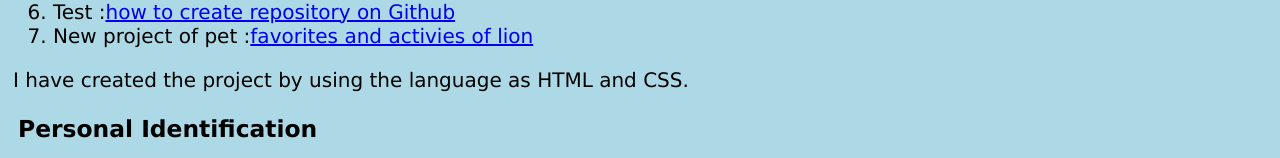
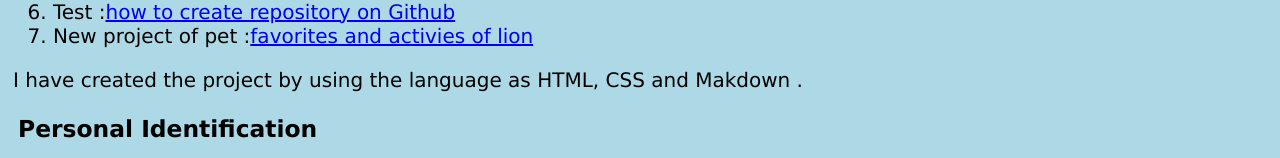
Before and after one commit to Perpetue/perpetue, a plain HTML site: page index1.html in a window 1280 px wide. Shown: the part 572-730 px from the top of the page. Drawn offline with Linux system fonts and the light colour scheme.

Commit message:
changed index.html to index1.html

```diff
--- a/index.html
+++ b/index1.html
@@ -25,7 +25,7 @@
                               <li>Test :<a href="https://github.com/Perpetue/test">how to create repository on Github</a></li>
                               <li>New project of pet :<a href="https://github.com/Perpetue/new">favorites and activies of lion</a></li>
                             </ol>
-                               <p>I have created the project by using the language as HTML and CSS.</p>
+                               <p>I have created the project by using the language as HTML, CSS and Makdown .</p>
                                <!--About me-->
                                 <div class="identification">
                                 <h3>Personal Identification</h3>
```
